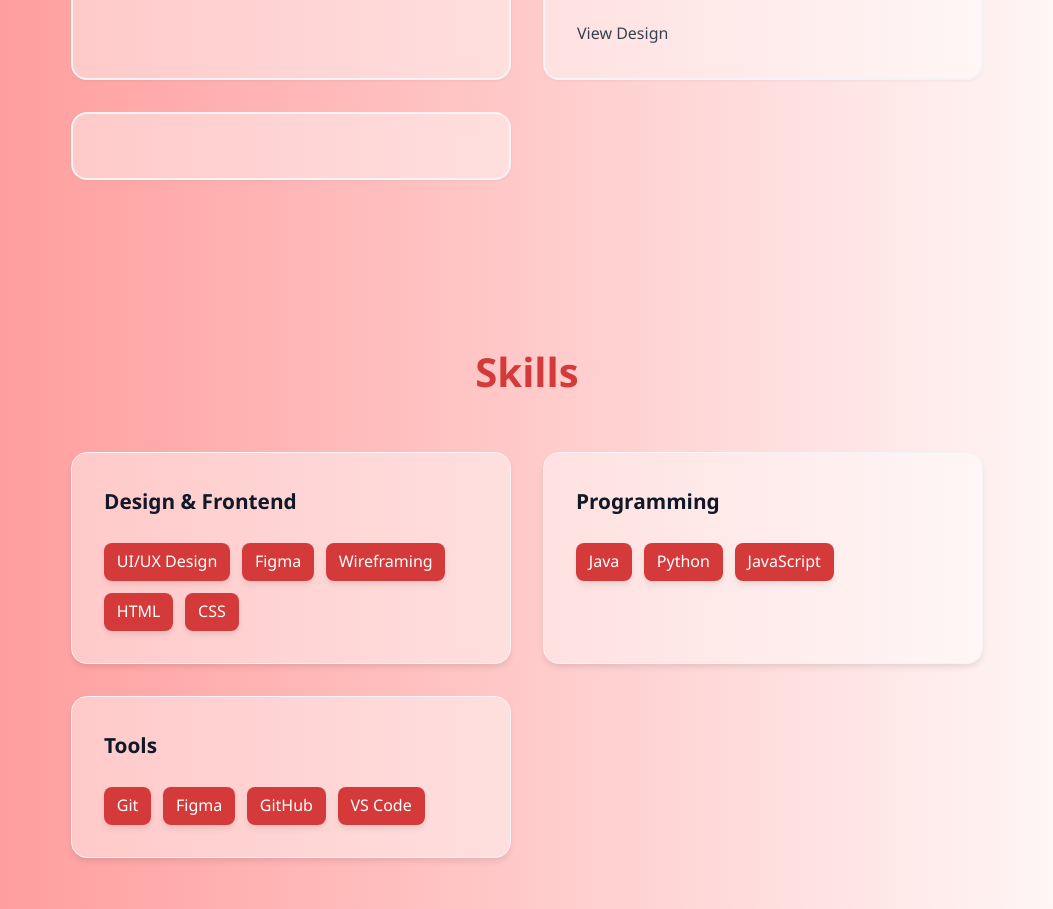
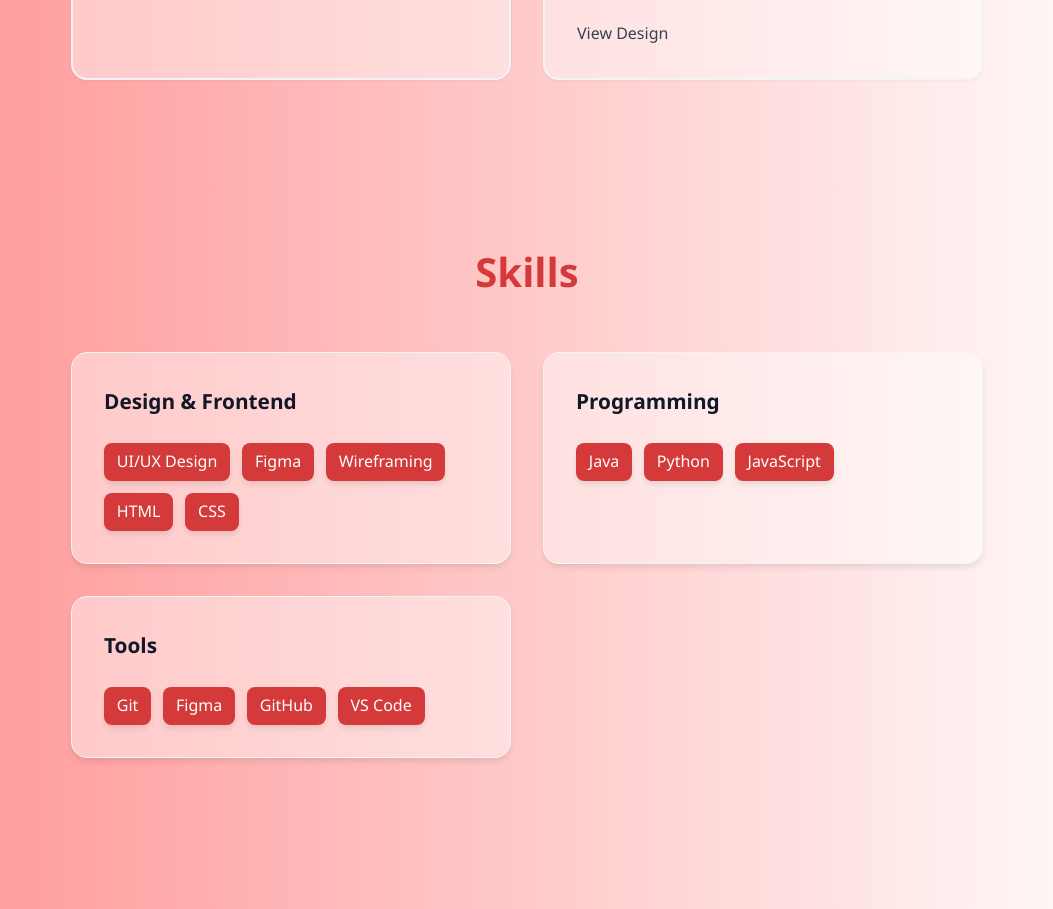
Before and after one commit to Harshitpawar09/Portfolio, a plain HTML site: page index.html in a window 1280 px wide. Shown: the part 2607-3516 px from the top of the page, without its empty margins (113-1166 px from the left). Drawn offline with Linux system fonts and the light colour scheme.

Commit message:
Remove unused project card div
Removed unused project card div from index.html

```diff
--- a/index.html
+++ b/index.html
@@ -171,8 +171,6 @@
         <a href="" target="_blank">View Design</a>
     </div>
 </div>
-            <div class="project-card scroll-animate">
-</div>
 
         </div>
     </div>
```
